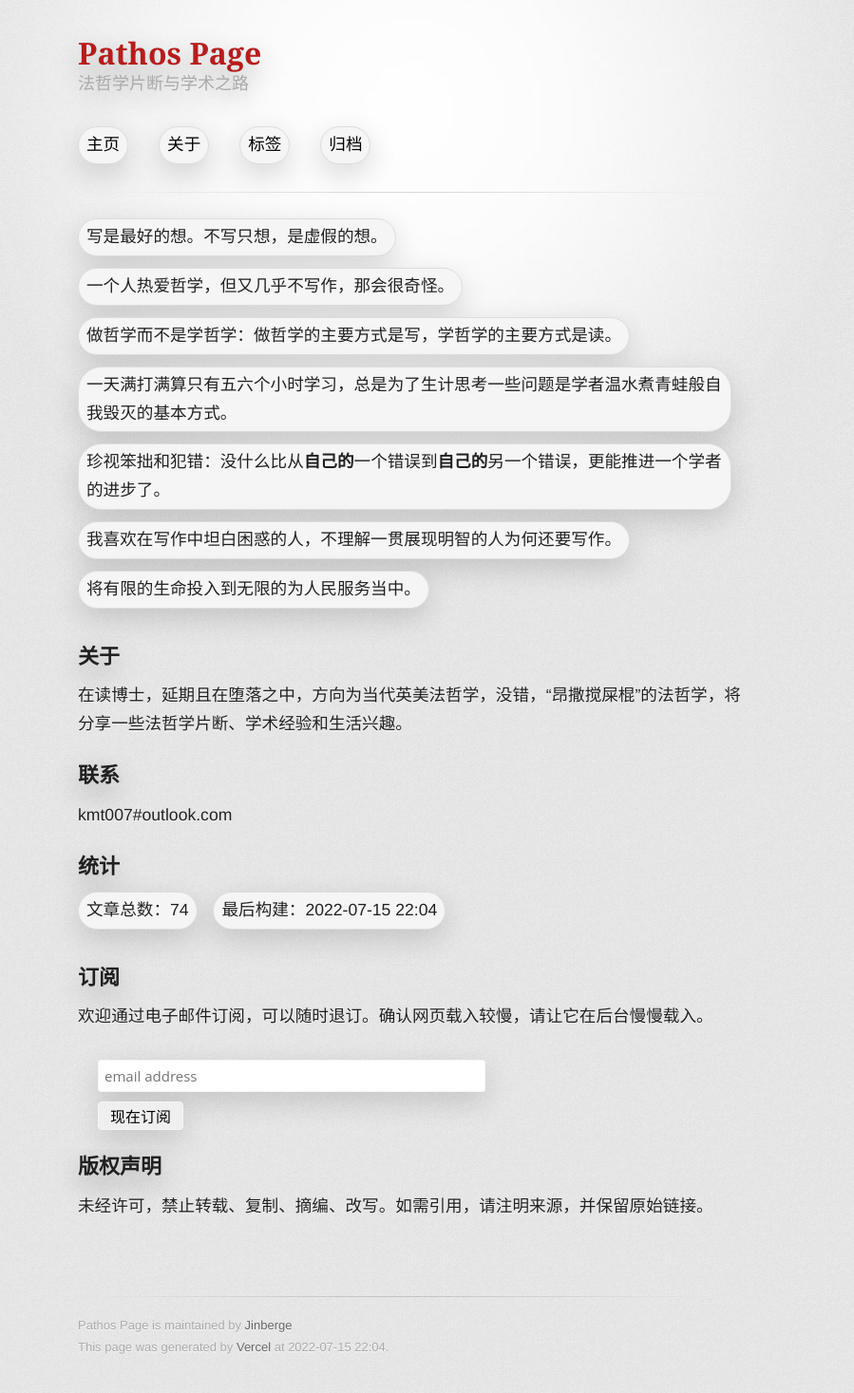
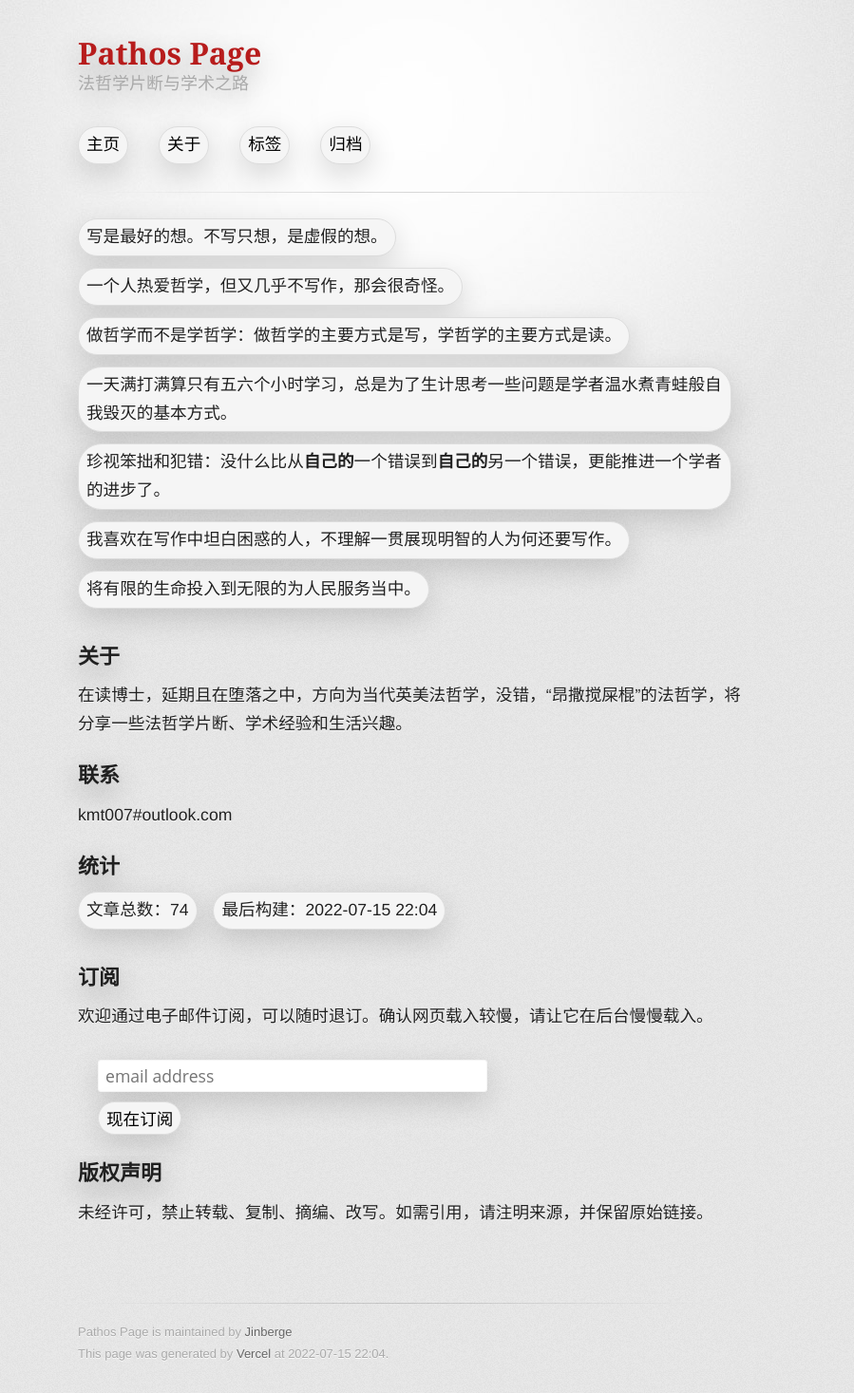
Before and after one commit to Jinberge/Vercel, a Jekyll site: the page built from about.md, in a window 1280 px wide. Shown: the whole page at 95% size, without its empty margins (208-1107 px from the left). Built offline with Jekyll 4.4.1, drawn with Linux system fonts in a browser that asks for light colours; comment, search, counter and statistics services are not loaded.

Commit message:
调整mailchimp

```diff
--- a/_sass/jekyll-theme-tactile.scss
+++ b/_sass/jekyll-theme-tactile.scss
@@ -468,14 +468,14 @@ button{
 }
 
 textarea {
-  font-size: 16px;
+  font-size: 1.1em;
   height: 150px;
   width: 325px;
   box-shadow: 0 10px 30px rgba(0, 0, 0, 0.15);
 }
 input{
-  font-size: 16px;
-  height: 30px;
+  font-size: 1.1em;
+
   width: 325px;
   box-shadow: 0 10px 30px rgba(0, 0, 0, 0.15);
 }
--- a/assets/css/mailchimp.css
+++ b/assets/css/mailchimp.css
@@ -12,8 +12,15 @@
 #mc_embed_signup .clear {clear:none; display:inline;}
 
 #mc_embed_signup label {display:block; font-size:16px; padding-bottom:10px; font-weight:bold;}
-#mc_embed_signup input.email {font-family:"Open Sans","Helvetica Neue",Arial,Helvetica,Verdana,sans-serif; font-size: 15px; display:block; padding:0 0.4em; margin:0 4% 10px 0; min-height:32px; width:58%; min-width:130px; -webkit-border-radius: 3px; -moz-border-radius: 3px; border-radius: 3px;}
-#mc_embed_signup input.button {display:block; margin:0 0 10px 0; min-width:90px;}
+#mc_embed_signup input.email {font-family:"Open Sans","Helvetica Neue",Arial,Helvetica,Verdana,sans-serif; font-size: 1.1em; display:block; padding:0 0.4em; margin:0 4% 10px 0; min-height:32px; width:58%; min-width:130px; -webkit-border-radius: 3px; -moz-border-radius: 3px; border-radius: 3px;}
+#mc_embed_signup input.button {display: inline-block;
+    margin: 0 12px 12px 0;
+    background: #f5f5f5;
+    padding: 4px 8px;
+    border: 1px solid #ddd;
+    border-radius: 25px;
+    box-shadow: 0 10px 30px rgba(0, 0, 0, 0.15);
+    transition: all 0.23s ease-in-out 0s;}
 
 #mc_embed_signup div#mce-responses {float:left; top:-1.4em; padding:0em .5em 0em .5em; overflow:hidden; width:90%;margin: 0 5%; clear: both;}
 #mc_embed_signup div.response {margin:1em 0; padding:1em .5em .5em 0; font-weight:bold; float:left; top:-1.5em; z-index:1; width:80%;}
```
